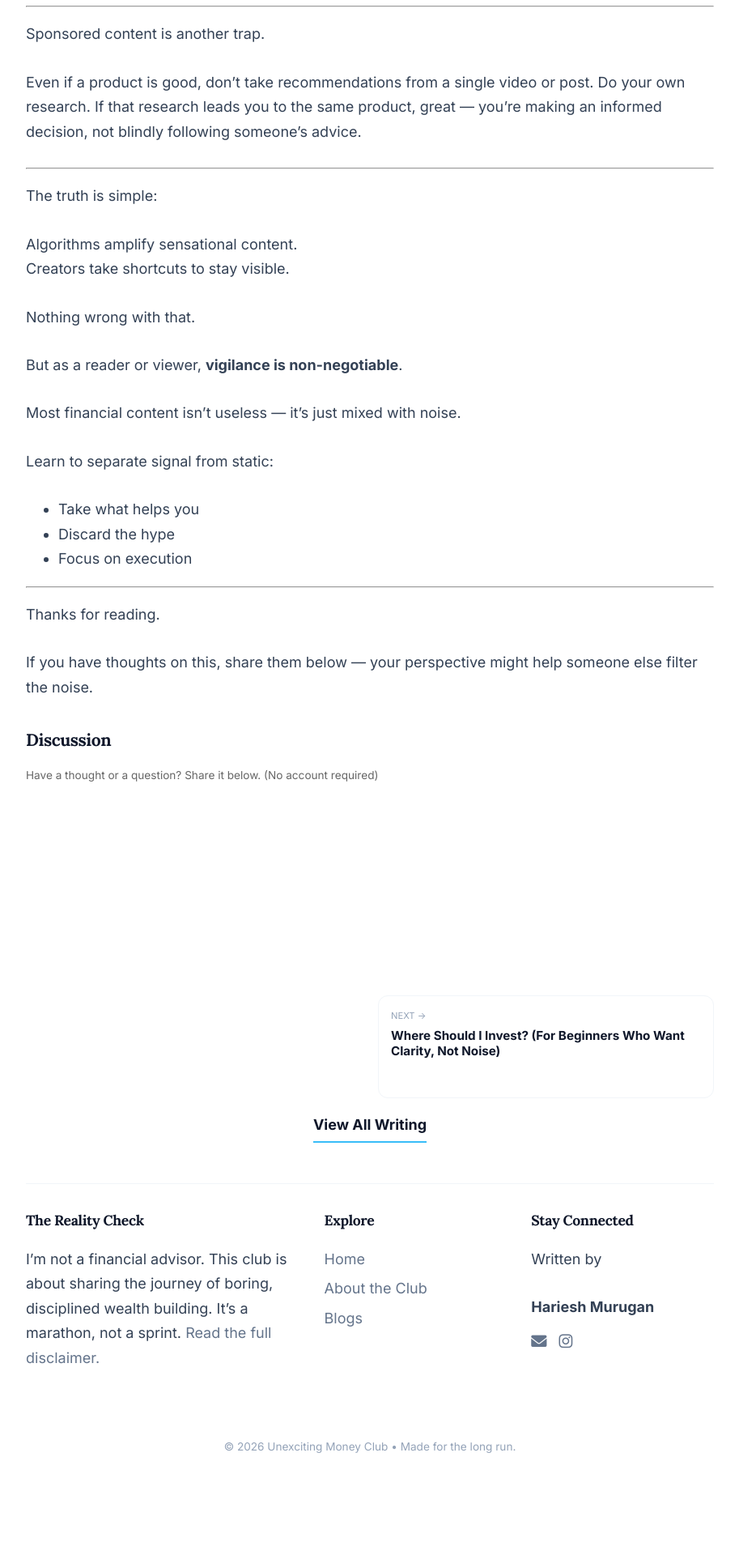
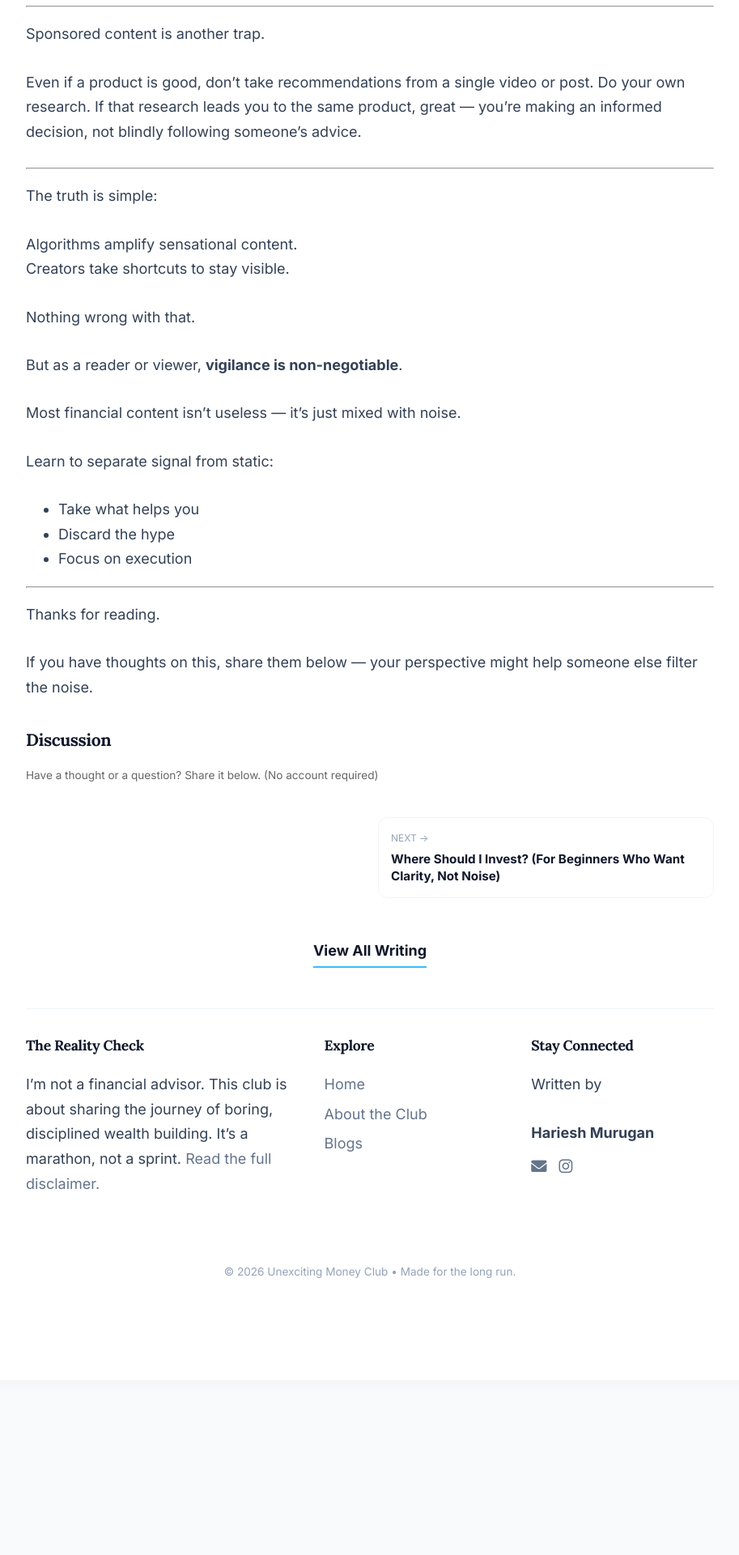
Before and after one commit to HarieshMK/HarieshMK.github.io, a Jekyll site: the page built from _posts/2026-01-25-why-most-finance-content-is-noise.md, in a window 1280 px wide. Shown: the part 1987-3907 px from the top of the page at 81% size, without its empty margins (183-1096 px from the left). Built offline with Jekyll 4.4.1, drawn with Linux system fonts in a browser that asks for light colours; comment, search, counter and statistics services are not loaded; after the commit the page ends 3691 px from its top, so only the background shows below that.

Commit message:
Update style.css

```diff
--- a/assets/css/style.css
+++ b/assets/css/style.css
@@ -222,12 +222,11 @@
 .nav-link {
   display: block;
   text-decoration: none !important;
-  padding: 15px; /* Tighter padding to fix size issue */
+  padding: 15px; /* Reduced padding for cleaner look */
   border: 1px solid #f1f5f9;
   border-radius: 12px;
   background: #ffffff;
   transition: all 0.3s ease;
-  height: 100%;
 }
 
 .nav-link:hover {
@@ -236,25 +235,28 @@
   box-shadow: 0 8px 15px rgba(0,0,0,0.05);
 }
 
-.nav-label { font-size: 0.7rem; color: #94a3b8; text-transform: uppercase; display: block; margin-bottom: 5px; }
+.nav-label { font-size: 0.75rem; color: #94a3b8; text-transform: uppercase; display: block; margin-bottom: 5px; }
 
 .nav-title {
   font-weight: 700;
   color: #0f172a;
   transition: color 0.3s;
-  line-height: 1.3;
-  font-size: 0.95rem; /* Slightly smaller for better fit */
+  line-height: 1.4;
+  font-size: 0.95rem; /* Tighter font for nav titles */
   display: block;
   word-wrap: break-word;
 }
 
 .nav-link:hover .nav-title { color: #38bdf8 !important; }
 
-/* Comment Section Scroll Fix */
+/* Comment Section Fix (Kill Scrollbar) */
 #cusdis_thread {
   width: 100% !important;
-  min-height: 200px;
   overflow: visible !important;
+}
+#cusdis_thread iframe {
+  min-height: 500px !important;
+  border: none !important;
 }
 
 .back-link {
@@ -301,11 +303,9 @@
 .dark-theme body { background-color: #0b1120; color: #e2e8f0; }
 .dark-theme .container { background: #0f172a; }
 
-/* FIX: Ensure Header Title is white in Dark Mode */
+/* FIX 4: Make Website Title Visible */
 .dark-theme header h1 a,
-.dark-theme h1, .dark-theme h2, .dark-theme h3,
-.dark-theme .post-title, .dark-theme .nav-title,
-.dark-theme .footer-col h3, .dark-theme .back-link {
+.dark-theme h1, .dark-theme h2, .dark-theme h3, .dark-theme .post-title, .dark-theme .nav-title, .dark-theme .footer-col h3, .dark-theme .back-link {
   color: #ffffff !important;
 }
 
@@ -332,12 +332,13 @@
   box-shadow: 0 0 12px rgba(56, 189, 248, 0.6);
 }
 
-/* FIX: MailerLite Input box visibility */
-.dark-theme .ml-form-embedBody input {
+/* FIX 1: Newsletter Restoration */
+.dark-theme .ml-embedded { background: transparent !important; }
+.dark-theme .ml-form-embedBody h4, .dark-theme .ml-form-embedBody p { color: #ffffff !important; }
+.dark-theme .ml-form-embedBody .ml-form-fieldRow input {
   background-color: #ffffff !important;
-  color: #334155 !important;
+  color: #0f172a !important;
 }
-.dark-theme .ml-form-embedBody h4, .dark-theme .ml-form-embedBody p { color: #ffffff !important; }
 
 @media (max-width: 768px) {
   .container { padding: 30px 20px; }
```
